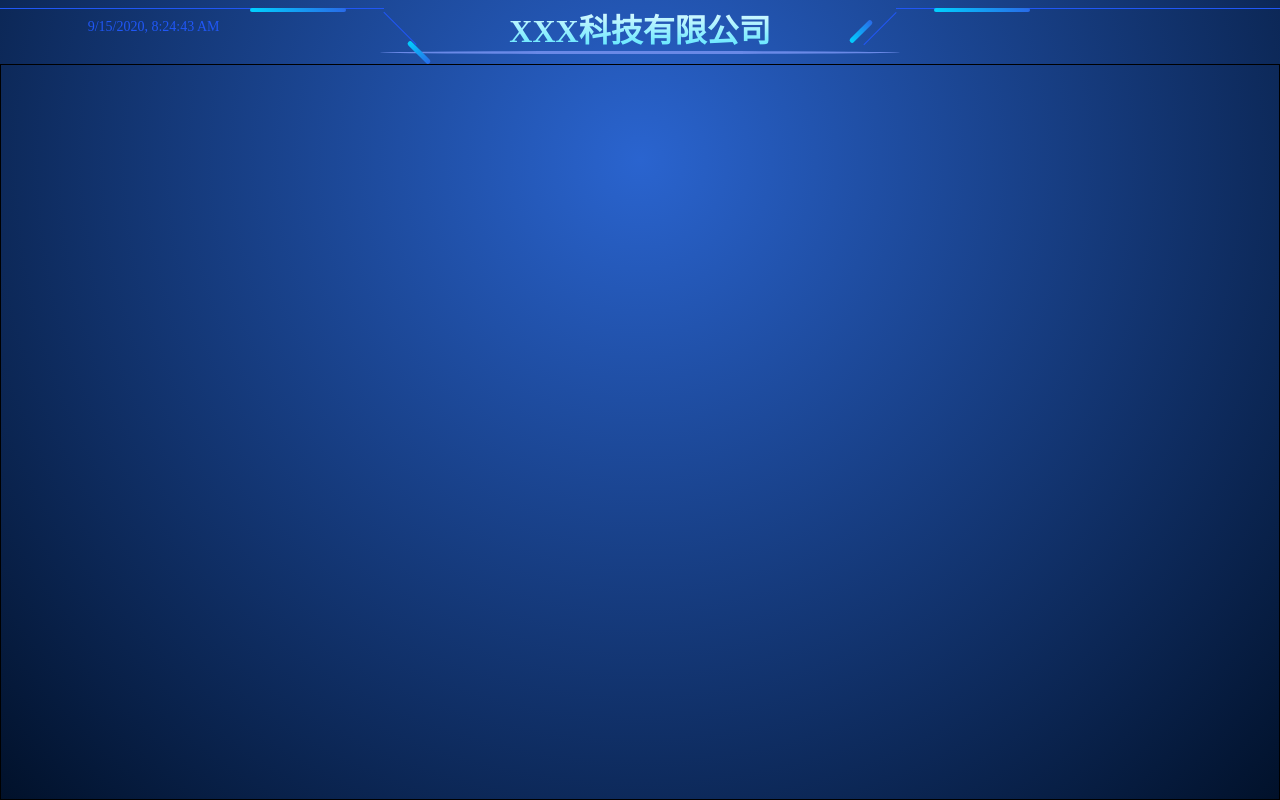
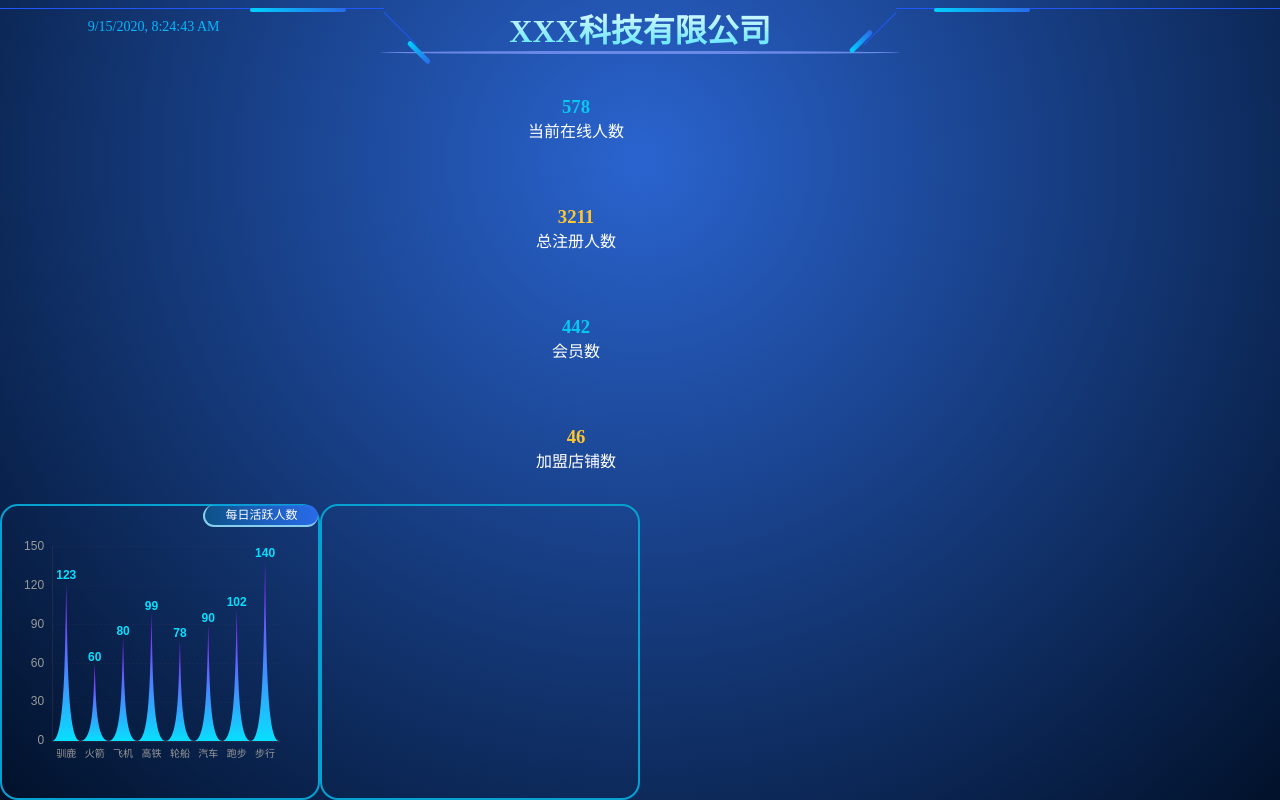
Before and after one commit to mjw-git/Large-screen-visualization, a Vue app: page / in a window 1280 px wide. Built offline with nearby package versions, Linux system fonts and the light colour scheme.

Commit message:
新增每日活跃人数

```diff
--- /dev/null
+++ b/src/assets/css/bottom.less
@@ -0,0 +1,22 @@
+.echarts{
+    position: relative;
+    width: 90%;
+    height: 80%;
+    &::before{
+        color: white;
+        font-size: 12px;
+        line-height: 20px;
+        text-align: center;
+        content: '每日活跃人数';
+        display: block;
+        position: absolute;
+        width: 40%;
+        height: 20px;
+        border-radius:20px ;
+        border-bottom: 2px skyblue solid;
+        border-left: 2px skyblue solid;
+        top:-13%;
+        left: 65%;
+        background: linear-gradient(to right,rgba(0,209,255,.2),rgb(41,106,232));
+    }
+}
--- a/src/assets/css/header.less
+++ b/src/assets/css/header.less
@@ -4,7 +4,7 @@
     width: 100%;
     height: 8vh;
     .w{
-        margin-top: 1vh;
+       margin-top: 1vh;
         width: 30%;
         height: 0;
         border-bottom: 1px rgb(32,87,246) solid;
@@ -24,7 +24,7 @@
         }
         #time{
             font-size: 14px;
-            color: rgb(32,87,246);
+            color: rgb(5, 183, 253);
             width: 30px;
             line-height: 30px;
             width: 80%;
@@ -80,7 +80,7 @@
                         height: 5px;
                         display: block;
                         position: relative;
-                        top: -2.8vh;
+                        top: -1.5vh;
                         border-radius: 10px;
                         left: 33vw;
                         z-index: 999;
--- a/src/assets/css/main.less
+++ b/src/assets/css/main.less
@@ -2,17 +2,26 @@
     display: flex;
     height: 92vh;
     width: 100%;
-    border: 1px black solid;
     box-sizing: border-box;
    .con{
        width: 50%;
        height: 100%;
        box-sizing: border-box;
-
        .l_bottom{
+        display: flex;
         box-sizing: border-box;
         height: 37vh;
         width: 100%;
+        .box{
+            display: flex;
+            justify-content: center;
+            align-items: center;
+            border-radius:18px ;
+            border: 2px rgb(5, 161, 209) solid;
+            width: 50%;
+            box-sizing: border-box;
+            height: 100%;
+        }
     }
     .l_top{
         box-sizing: border-box;
--- a/src/assets/css/map.less
+++ b/src/assets/css/map.less
@@ -1,4 +1,3 @@
-
 #con{
     box-sizing: border-box;
     width: 100%;
--- a/src/components/main.vue
+++ b/src/components/main.vue
@@ -3,6 +3,12 @@
     <div class="con">
       <div class="l_top">
         <Map></Map>
+      </div>
+      <div class="l_bottom">
+        <div class="box">
+          <Lb></Lb>
+        </div>
+        <div class="box"></div>
       </div>
     </div>
     <div class="con"></div>
@@ -10,14 +16,16 @@
 </template>
 
 <script>
-import Map from './mainChildren/chinaMap'
+import Lb from "./mainChildren/LBecharts";
+import Map from "./mainChildren/chinaMap";
 export default {
   components: {
     Map,
+    Lb,
   },
-    }
+};
 </script>
 
 <style lang="less" scoped>
-@import '../assets/css/main.less';
+@import "../assets/css/main.less";
 </style>
--- /dev/null
+++ b/src/components/mainChildren/LBecharts.vue
@@ -0,0 +1,19 @@
+<template>
+    <div  class="echarts" ref="myEchart">
+    </div>
+</template>
+
+<script>
+import {option} from '@/config/echart.config.js'
+console.log(option)
+    export default {
+        mounted () {
+            let myChart = this.$echarts.init(this.$refs.myEchart);
+            myChart.setOption(option);
+        },
+    }
+</script>
+
+<style lang="less" scoped>
+@import '../../assets/css/bottom.less';
+</style>
--- a/src/components/mainChildren/chinaMap.vue
+++ b/src/components/mainChildren/chinaMap.vue
@@ -1,12 +1,29 @@
 <template>
     <div id="con">
          <div id="china"  ref="myEchart"></div>
-         <div class="item"></div>
+         <div class="items">
+             <div class="item">
+                  <h3 :style="{color:'rgb(8,199,241)'}">578</h3>
+                 <div :style="{color:'white'}">当前在线人数</div>
+             </div>
+             <div class="item">
+                 <h3 :style="{color:'rgb(255,199,46)'}">3211</h3>
+                   <div :style="{color:'white'}">总注册人数</div>
+             </div>
+             <div class="item">
+                 <h3 :style="{color:'rgb(8,199,241)'}">442</h3>
+                   <div :style="{color:'white'}">会员数</div>
+             </div>
+             <div class="item">
+                  <h3 :style="{color:'rgb(255,199,46)'}">46</h3>
+                   <div :style="{color:'white'}">加盟店铺数</div>
+             </div>
+         </div>
     </div>
 </template>
 
 <script>
-import {option} from '../../config/echarts.config'
+import {option} from '../../config/chinaMap.config'
 import 'echarts/map/js/china'
     export default {
         mounted () {
--- /dev/null
+++ b/src/config/echart.config.js
@@ -0,0 +1,96 @@
+
+exports.option = {
+    backgroundColor: '',
+   grid: {
+       left: '12%',
+       top: '5%',
+       bottom: '12%',
+       right: '8%'
+   },
+   xAxis: {
+       data: ['驯鹿', '火箭', '飞机', '高铁', '轮船', '汽车', '跑步', '步行', ],
+      axisTick: {
+           show: false
+       },
+       axisLine: {
+           lineStyle: {
+               color: 'rgba(255, 129, 109,.1)',
+               width: 1 //这里是为了突出显示加上的
+           }
+       },
+       axisLabel: {
+           textStyle: {
+               color: '#999',
+               fontSize: 10
+           }
+       }
+   },
+   yAxis: [{
+           axisTick: {
+               show: false
+           },
+           axisLine: {
+               lineStyle: {
+                   color: 'rgba(255, 129, 109, 0.1)',
+                   width: 1 //这里是为了突出显示加上的
+               }
+           },
+           axisLabel: {
+               textStyle: {
+                   color: '#999'
+               }
+           },
+           splitArea: {
+               areaStyle: {
+                   color: 'rgba(255,255,255,.5)'
+               }
+           },
+           splitLine: {
+               show: true,
+               lineStyle: {
+                   color: 'rgba(255, 129, 109, 0.1)',
+                   width: 0.5,
+                   type: 'dashed'
+               }
+           }
+       }
+   ],
+   series: [{
+       type: 'pictorialBar',
+       barCategoryGap: '0%',
+       symbol: 'path://M0,10 L10,10 C5.5,10 5.5,5 5,0 C4.5,5 4.5,10 0,10 z',
+       label: {
+           show: true,
+           position: 'top',
+           distance: 0,
+           color: '#08DFFE',
+           fontWeight: 'bolder',
+           fontSize: 12,
+       },
+       itemStyle: {
+           normal: {
+               color: {
+                   type: 'linear',
+                   x: 0,
+                   y: 0,
+                   x2: 0,
+                   y2: 1,
+                   colorStops: [{
+                           offset: 0,
+                           color:'#9A11FF'
+                       },
+                       {
+                           offset: 1,
+                           color:'#08DFFE'
+                       }
+                   ],
+                   global: false //  缺省为  false
+               }
+           },
+           emphasis: {
+               opacity: 1
+           }
+       },
+       data: [123, 60, 80, 99, 78, 90, 102, 140]
+   }]
+};
```
Also changed, not shown: src/config/chinaMap.config.js (line endings or trailing spaces). Lines whose indentation alone changed are shown as unchanged.
